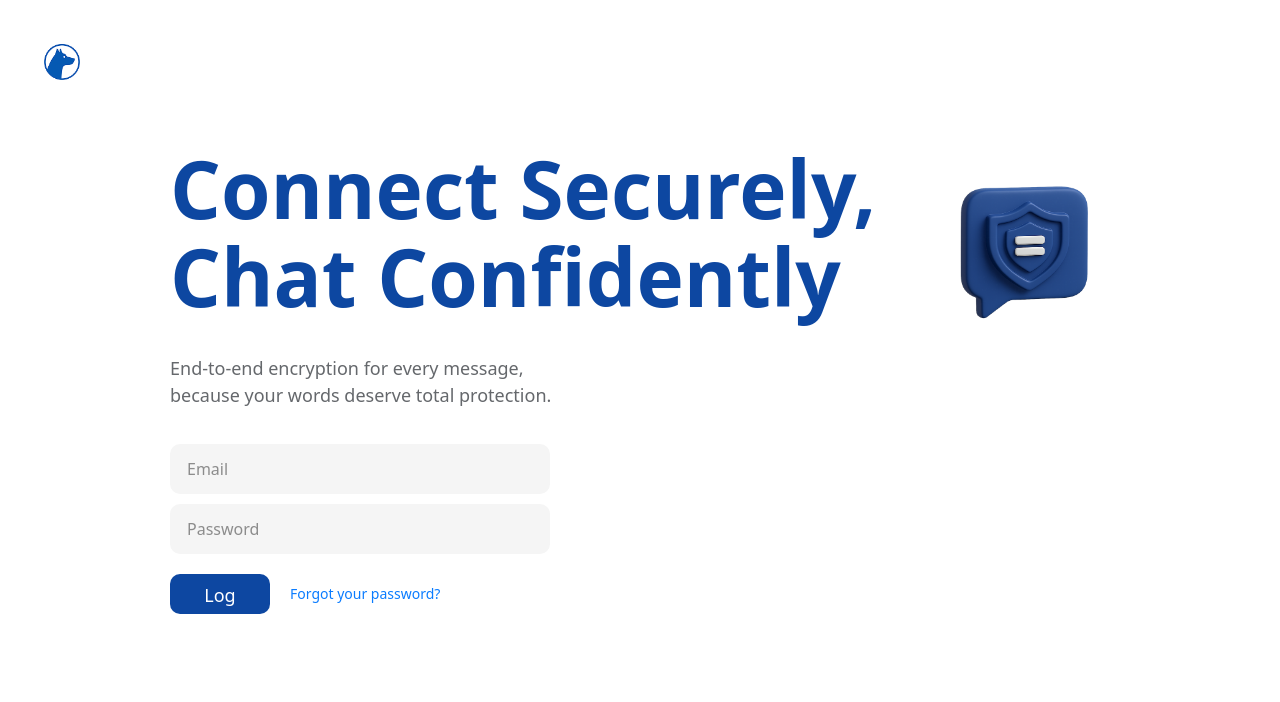
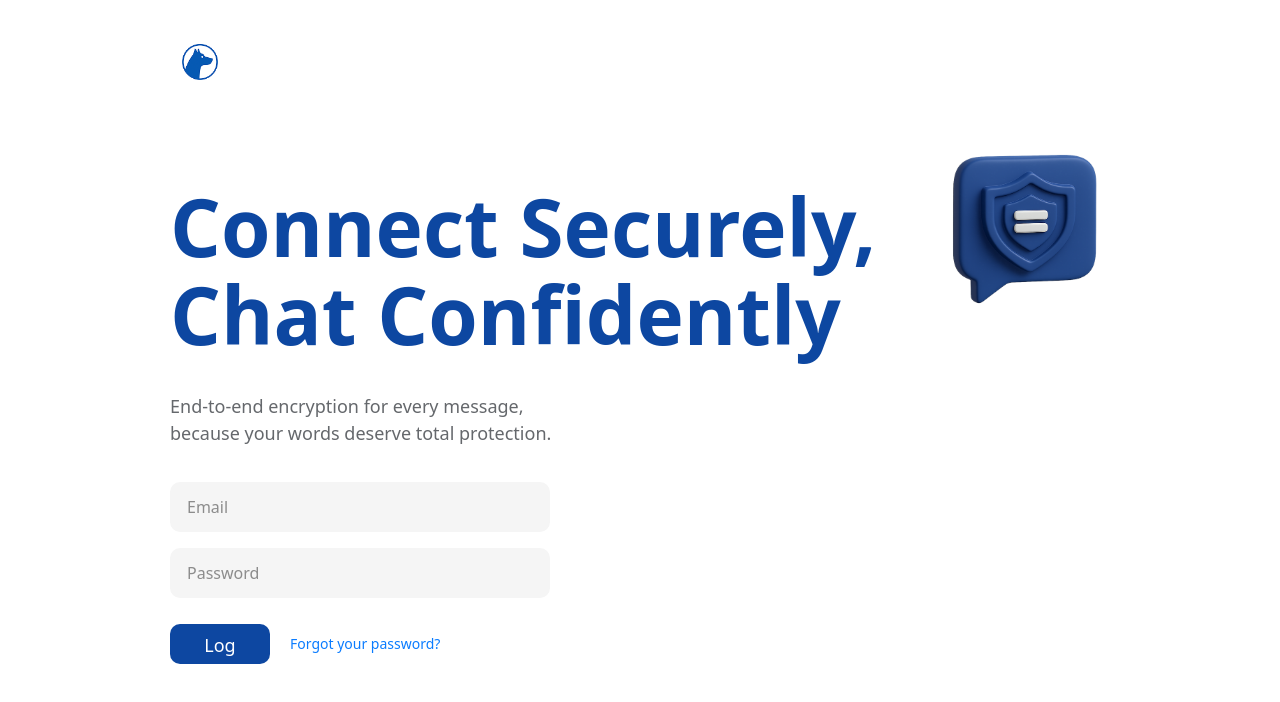
Before and after one commit to UCD-193AB-ws24/Team-20-E2EE, a React (Vite) app in the folder client/: page /login in a window 1280 px wide. Shown: the top 702 px of the page. Built offline with nearby package versions, Linux system fonts and the light colour scheme; no server answers; what @corbado/react would draw is missing.

Commit message:
Aligned Bark-logo

```diff
--- a/client/src/pages/Login.jsx
+++ b/client/src/pages/Login.jsx
@@ -32,14 +32,14 @@ export default function Login() {
 
   return (
     <div className="min-h-screen flex flex-col">
-      <div className="p-8">
+      <div className="px-[170px] pt-8">
         <a href="/" className="block">
           <img src="/images/bark-logo.png" alt="bark-logo" className="w-[60px] h-auto object-contain scale-80" />
         </a>
       </div>
 
       <div className="flex flex-col md:flex-row items-start gap-[170px] px-[170px] pb-[170px] flex-1">
-        <div className="flex-1 mt-5">
+        <div className="flex-1 mt-[90px]">
           <h1 className="text-[80px] font-bold text-[#0d47a1] leading-[1.1] max-w-[600px] whitespace-nowrap">
             Connect Securely,<br />Chat Confidently
           </h1>
@@ -48,7 +48,7 @@ export default function Login() {
           </p>
 
           {!verificationRequired ? (
-            <form onSubmit={handleLogin} className="flex flex-col gap-[10px] mt-[35px]">
+            <form onSubmit={handleLogin} className="mt-[35px] flex flex-col gap-4">
               {/* Email Input */}
               <input
                 type="email"
@@ -91,7 +91,7 @@ export default function Login() {
         </div>
 
         <div className="flex justify-center flex-1 mt-[60px]">
-          <img src="/images/chat-3d-icon.png" alt="hovering 3D chat graphic" className="w-[80%] h-auto object-contain" />
+          <img src="/images/chat-3d-icon.png" alt="hovering 3D chat graphic" className="w-[90%] h-auto object-contain" />
         </div>
       </div>
     </div>
```
